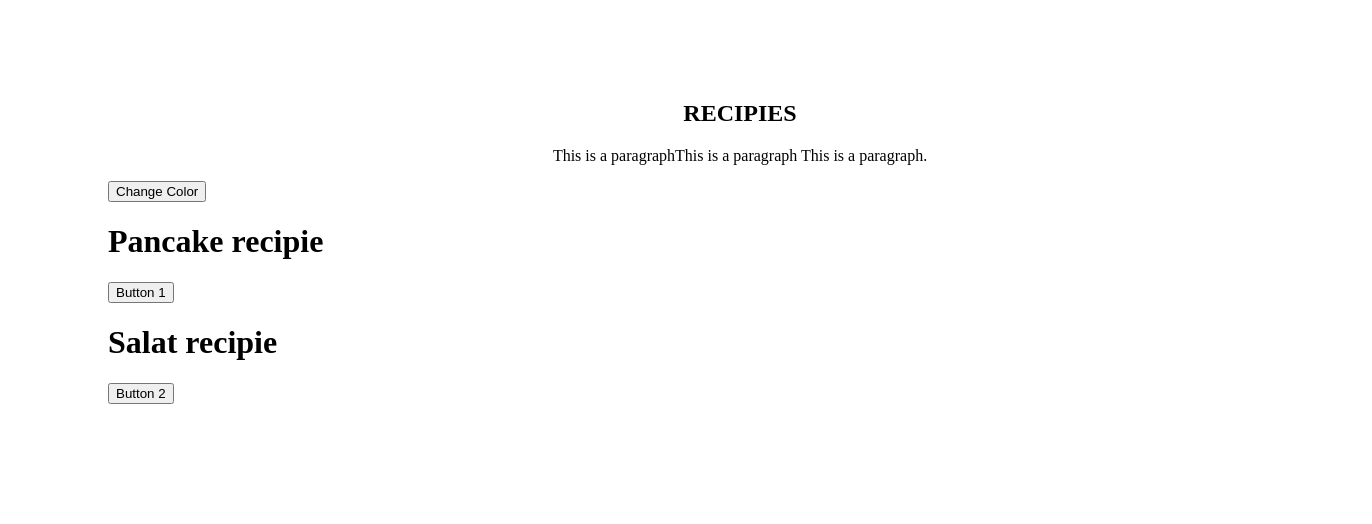
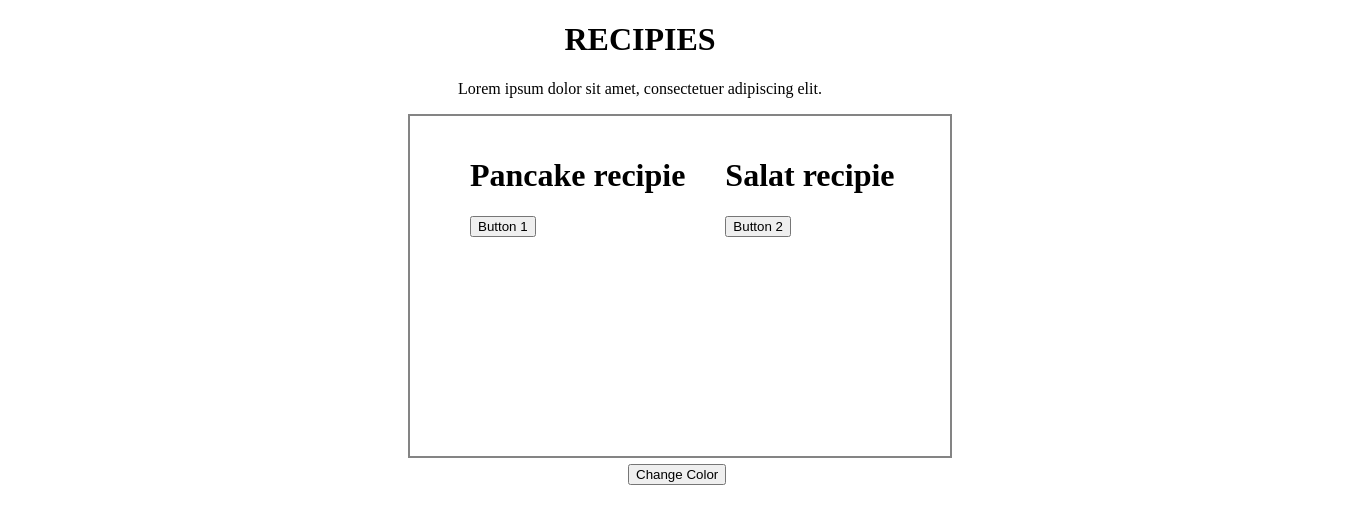
Before and after one commit to palomitaproy/devugees, a plain HTML site: page index.html in a window 1280 px wide. Shown: the whole page, 1372 px wide, since content can reach past the window. Drawn offline with Linux system fonts and the light colour scheme.

Commit message:
chance recipes

```diff
--- a/application.css
+++ b/application.css
@@ -1,10 +1,23 @@
-h2,p{
+h1,p{
     text-align: center;
 }
+.remove{
+    margin-top: 350px;
+    margin-left: 620px;
+}
+.receta{
+    float: left;
+    margin-left: 40px;
+
+}
+
 .recipies{
-    width: 100%;
-    height: 100%;
-    margin: 100px;
+     border: 2px solid #848484;
+    width: 500px;
+    height: 300px;
+    margin-left: 400px;
+    padding: 20px;
+    position: absolute;
 
 }
 .red{
@@ -17,5 +30,5 @@ h2,p{
     color: orange;
 }
 .hidden{
-    display: none;
+     display: none;
 }
--- a/index.html
+++ b/index.html
@@ -10,12 +10,14 @@
 </head>
 
 <body>
+
+    <h1>RECIPIES</h1>
+
+    <p>Lorem ipsum dolor sit amet, consectetuer adipiscing elit.</p>
+
     <div class="recipies">
-        <h2>RECIPIES</h2>
 
-        <p>This is a paragraphThis is a paragraph This is a paragraph.</p>
-
-        <button class="remove">Change Color</button>
+        <div class="receta">
             <h1>Pancake recipie</h1>
             <button class="btn1">Button 1</button>
             <ul class="recipie1 hidden">
@@ -26,6 +28,8 @@
                 <li class="blue">List item 5</li>
                 <li class="orange">List item 6</li>
             </ul>
+        </div>
+        <div class="receta">
             <h1>Salat recipie</h1>
             <button class="btn2">Button 2</button>
             <ul class="recipie2 hidden">
@@ -37,6 +41,9 @@
                 <li class="orange">List item 6</li>
             </ul>
         </div>
+
+    </div>
+    <button class="remove">Change Color</button>
 </body>
 
 </html>
```
Lines whose indentation alone changed are shown as unchanged.
